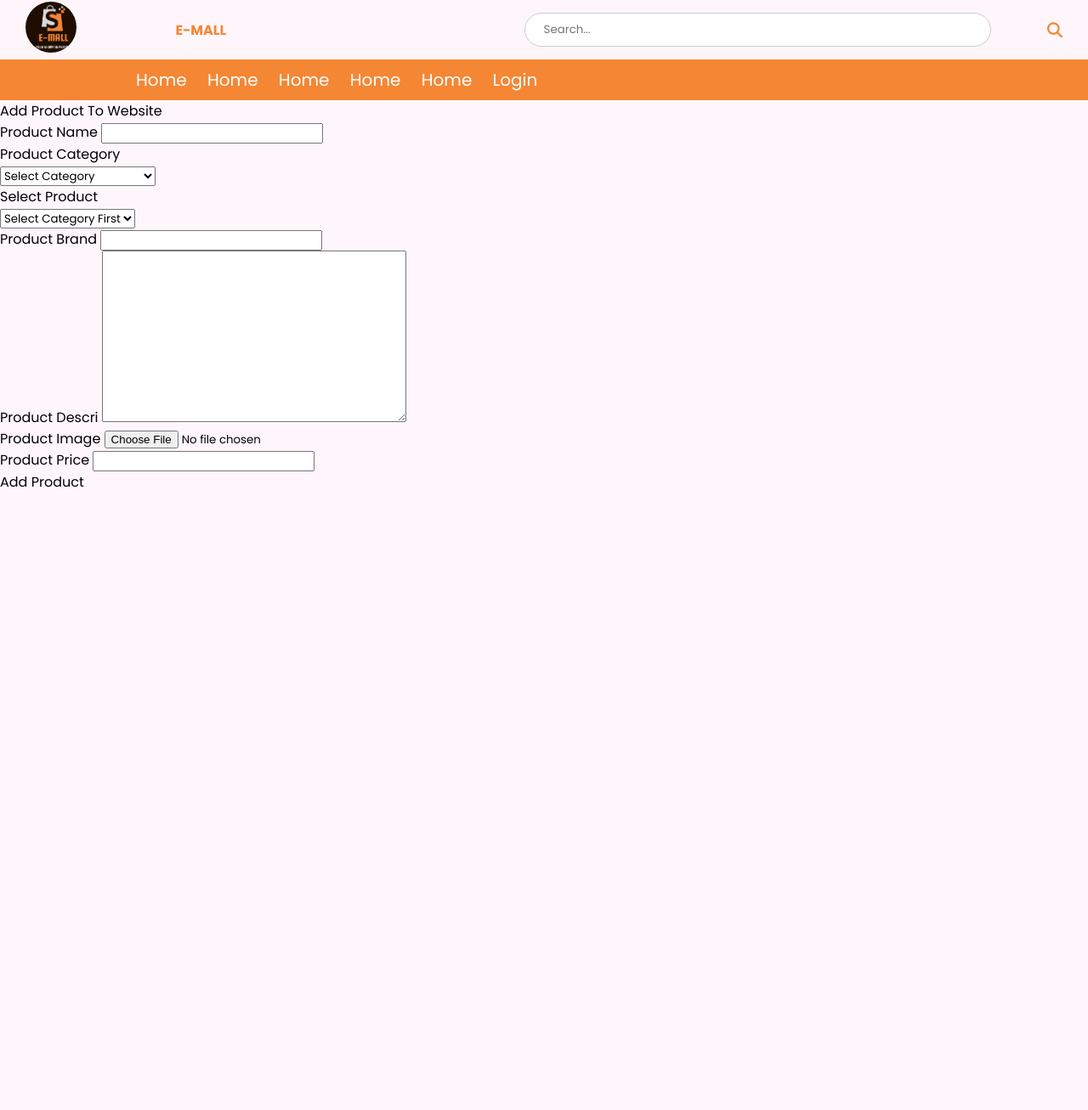
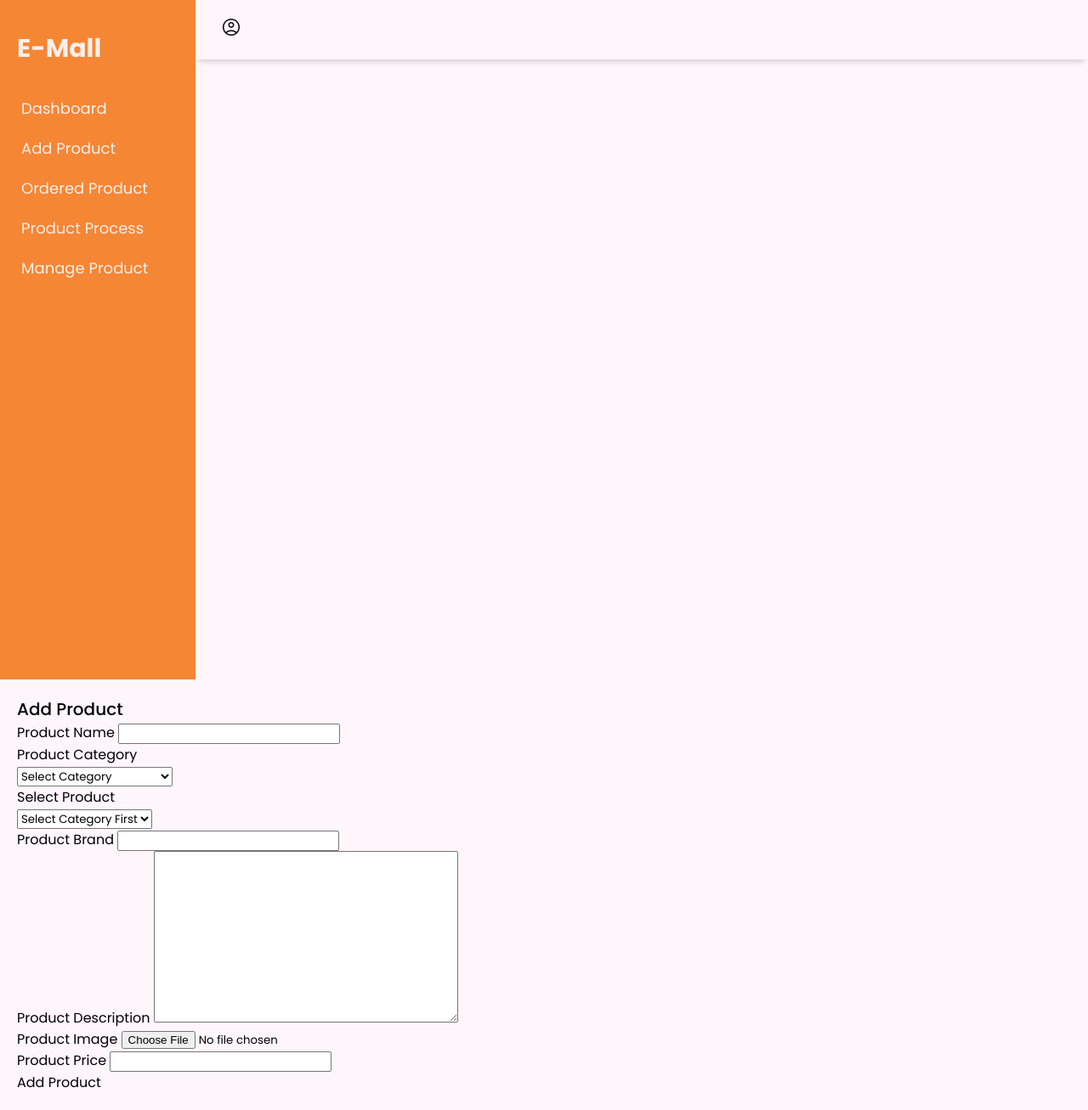
Before and after one commit to Ashish-Dhakal/Ecommerce, a PHP site: page /ecommerce/dashboard/addproduct.php in a window 1280 px wide. Shown: the whole page at 85% size. Before the commit the page ends 574 px from the top, so only its background shows below. Run offline with PHP 8.4, Linux system fonts and the light colour scheme; some libraries are stand-ins or nearby versions.

Commit message:
final update on add product

```diff
--- a/dashboard/addproduct.php
+++ b/dashboard/addproduct.php
@@ -1,4 +1,3 @@
-<?php include '../header.php'; ?>
 <!DOCTYPE html>
 <html lang="en">
 
@@ -16,11 +15,14 @@
 </head>
 
 <body>
+    <?php include '../dashboard/admin-dash.php'; ?>
+    <!---------------start of main section------------------>
+    <main class="main-container main-addproduct-container">
+        <div class="main-title">
+            Add Product
+        </div>
+        <div class="wrapper">
 
-    <div class="wrapper">
-        <div class="title">
-            Add Product To Website
-        </div>
             <form action="" class="form">
                 <div class="input_field ">
                     <label>Product Name</label>
@@ -51,7 +53,7 @@
                     <input class="input" type="text" name="p-name">
                 </div>
                 <div class=" input_field">
-                <label>Product Descri</label>
+                    <label>Product Description</label>
                     <textarea class="textarea" cols="30" rows="10"></textarea>
                 </div>
 
@@ -72,6 +74,8 @@
 
             </form>
         </div>
+    </main>
+    <!--------------end of main section--------------->
 
 
 
```
Lines whose indentation alone changed are shown as unchanged.
